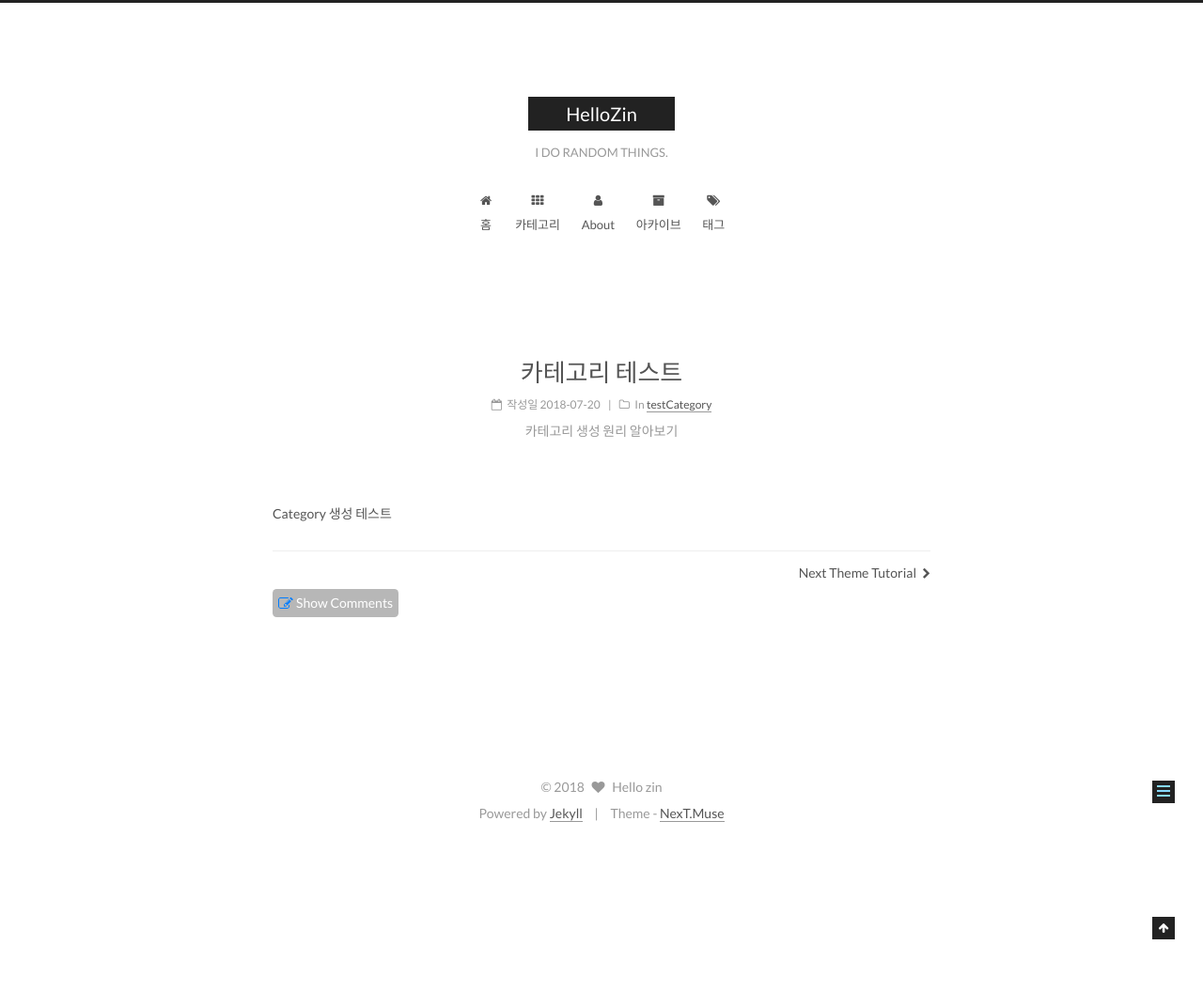
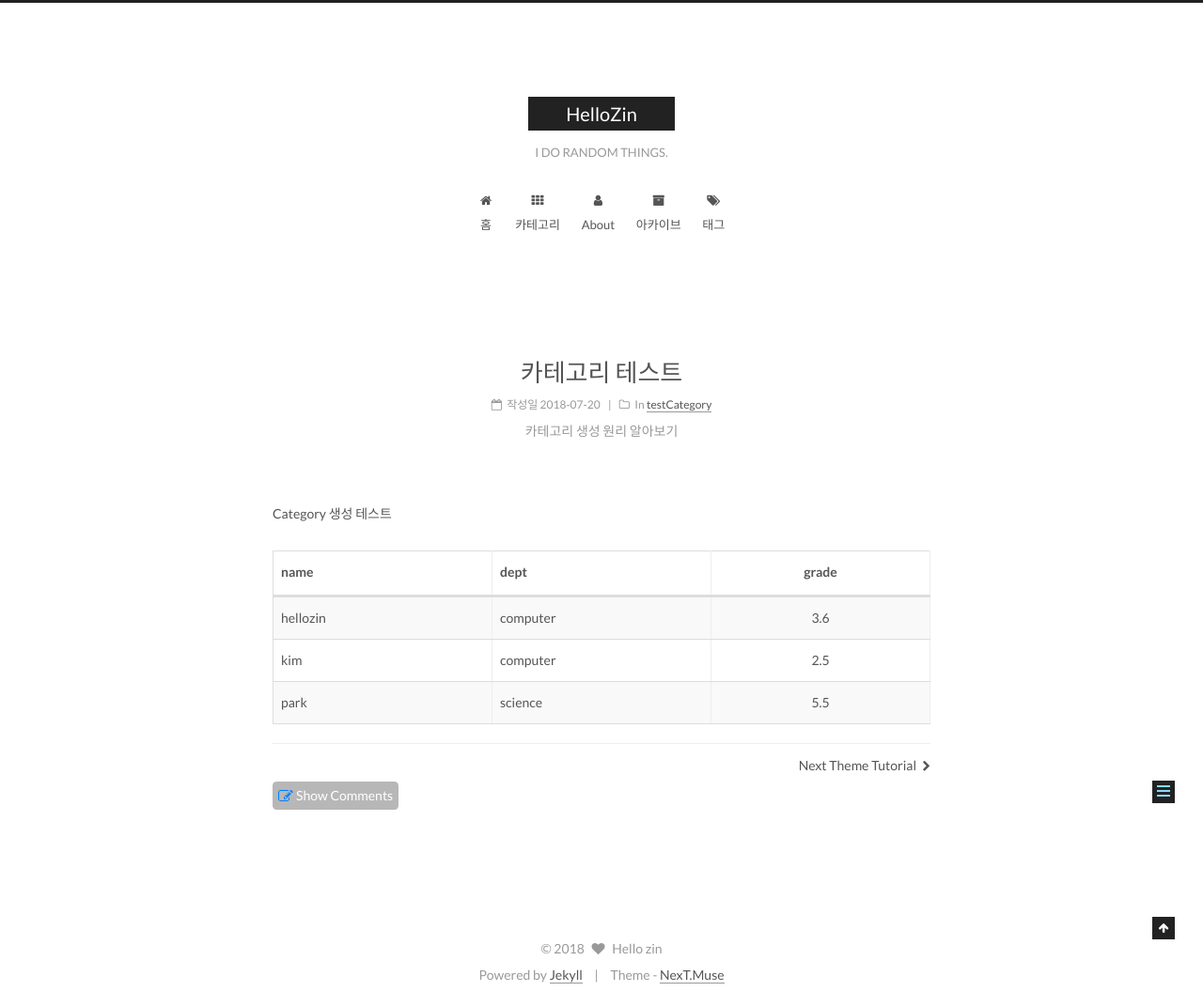
Before and after one commit to hellozin/hellozin.github.io, a Jekyll site: the page built from _posts/2018-07-20-next-tutorial.md, in a window 1280 px wide. Shown: the whole page at 94% size. Built offline with Jekyll 4.4.1, drawn with Linux system fonts in a browser that asks for light colours.

Commit message:
md table test

```diff
--- a/_posts/2018-07-20-next-tutorial.md
+++ b/_posts/2018-07-20-next-tutorial.md
@@ -7,3 +7,9 @@ tags:
 ---
 
 Category 생성 테스트
+
+|name|dept|grade|
+|---|---|:---:|
+|hellozin|computer|3.6|
+|kim|computer|2.5|
+|park|science|5.5|
```
